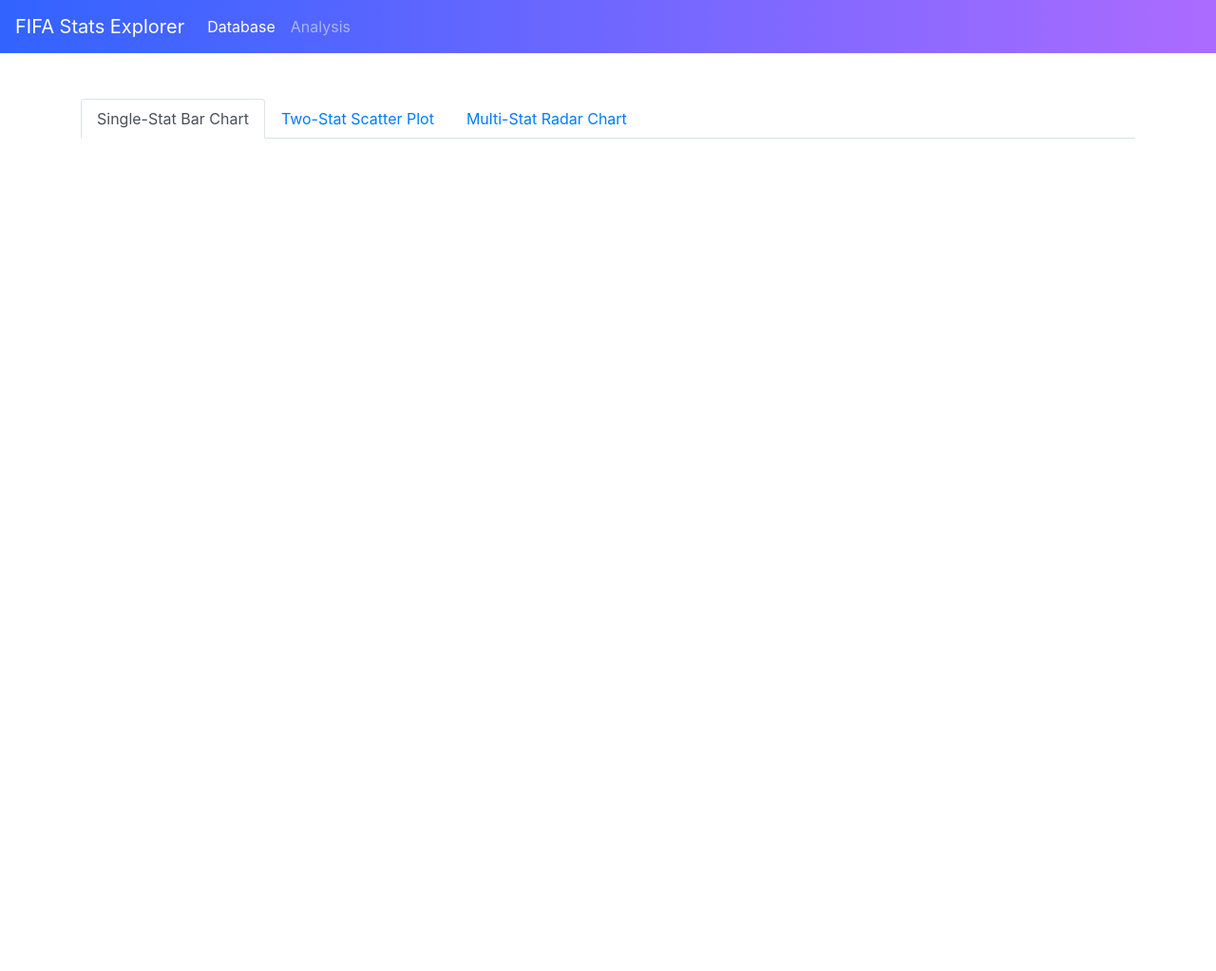
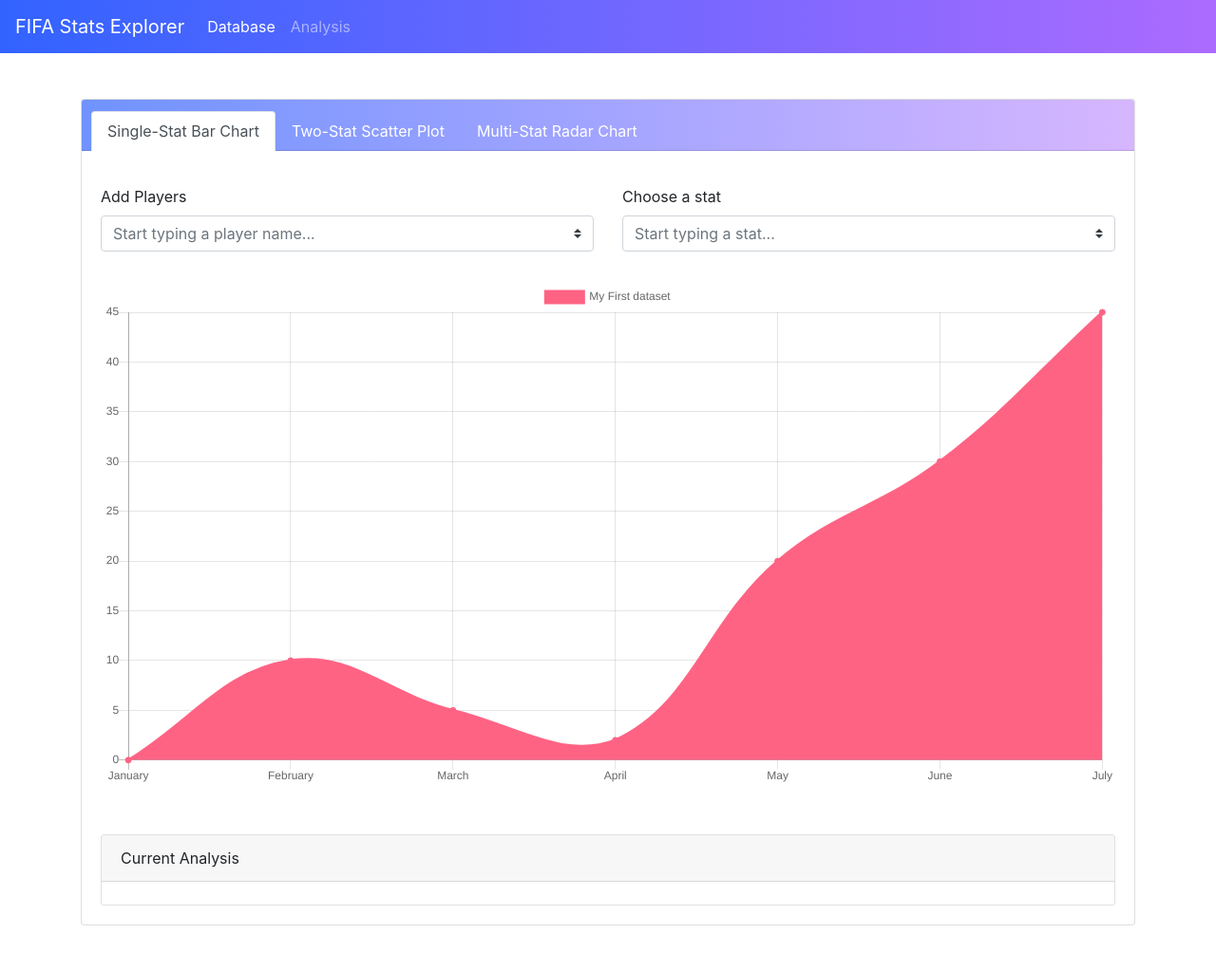
Before and after one commit to lukedavoli/FIFA_Stats_Explorer, a Flask app: page /analysis in a window 1280 px wide. Shown: the whole page at 95% size. Before the commit the page ends 146 px from the top, so only its background shows below. Run offline with Flask 2, Linux system fonts and the light colour scheme; a map, chart or similar area stays blank; some libraries are stand-ins or nearby versions.

Commit message:
Reformatted bar chart container, getting players by id

```diff
--- a/FSE/fse/routes.py
+++ b/FSE/fse/routes.py
@@ -6,7 +6,6 @@ import traceback
 from fse import app
 from fse import dao
 from fse.scrape_fw import scrape_player
-
 
 ##########################
 #### FRONT-END ROUTES ####
@@ -59,10 +58,28 @@ def add_player():
     return response
 
 
+"""Endpoint for getting players from the database by name
+
+Returns:
+    JSON: Resturns a JSON object with short summary info on all players
+    with a name like the search term
+"""
 @app.route('/players/name/<string:name>', methods=['GET'])
-def get_players_byname(name):
-    players = dao.get_players_byname(name)
+def get_players_by_name(name):
+    players = dao.get_players_by_name(name)
     response_data = json.dumps(players)
-    status = 200
-    response = Response(response_data, status=status, mimetype='application/json')
+    response = Response(response_data, status=200, mimetype='application/json')
     return response
+
+
+"""Endpoint for getting a player by their id
+
+Returns:
+    JSON: Returns the player as a JSON object
+"""
+@app.route('/players/id/<player_id>', methods=['GET'])
+def get_player_by_id(player_id):
+    player = dao.get_player_by_id(player_id)
+    response_data = json.dumps(player)
+    response = Response(response_data, status=200, mimetype='application/json')
+    return response
--- a/FSE/fse/static/css/main.css
+++ b/FSE/fse/static/css/main.css
@@ -11,6 +11,10 @@
     background: linear-gradient(90deg, rgba(112,147,255,1) 0%, rgba(214,182,255,1) 100%);
 }
 
+.listgroup-header{
+    background: rgba(0,0,0,.03)
+}
+
 .navbar {
     background: rgb(50,99,255);
     background: linear-gradient(90deg, rgba(50,99,255,1) 0%, rgba(172,107,255,1) 100%);
@@ -20,8 +24,16 @@
     width: 50%
 }
 
-.card{
+.nav-link {
+    color: white;
+}
 
+.nav-link:hover {
+    color: white;
+}
+
+select{
+    size: '8';
 }
 
 /***********************************
@@ -42,3 +54,5 @@
 .complete {
     color: #00c40a;
 }
+
+/************************/
--- /dev/null
+++ b/FSE/fse/static/js/analysis/app.js
@@ -0,0 +1,36 @@
+const ui = new UI;
+const requests = new Requests;
+
+/*********************************
+ - Search the database for players
+ - Add player to current analysis
+ *********************************/
+const dbSearchField = document.getElementById('addPlayersSearch')
+
+dbSearchField.addEventListener('keyup', (e) => {
+    const searchTerm = dbSearchField.value;
+    if(searchTerm && searchTerm.trim().length){
+        requests.getPlayersByName(searchTerm).then(data => {
+            ui.updatePlayerOptions(data);
+        });
+    }else{
+        ui.emptyPlayerOptions();
+    }
+});
+
+dbSearchField.addEventListener('select', (e) => {
+    const playerId = dbSearchField.value;
+    ui.clearField(dbSearchField);
+    requests.getPlayerById(playerId).then(data => {
+        addPlayerToSS("bar", data);
+        ui.updateBarChartPlayers();
+    })
+});
+
+function addPlayerToSS(chart, data){
+    let existingPlayers = JSON.parse(sessionStorage.getItem(`${chart}ChartPlayers`));
+    if(existingPlayers == null) existingPlayers = [];
+    // Save allEntries back to local storage
+    existingPlayers.push(data);
+    sessionStorage.setItem(`${chart}ChartPlayers`, JSON.stringify(existingPlayers));
+}
--- /dev/null
+++ b/FSE/fse/static/js/analysis/charts.js
@@ -0,0 +1,19 @@
+var ctx = document.getElementById('barChart').getContext('2d');
+var chart = new Chart(ctx, {
+    // The type of chart we want to create
+    type: 'line',
+
+    // The data for our dataset
+    data: {
+        labels: ['January', 'February', 'March', 'April', 'May', 'June', 'July'],
+        datasets: [{
+            label: 'My First dataset',
+            backgroundColor: 'rgb(255, 99, 132)',
+            borderColor: 'rgb(255, 99, 132)',
+            data: [0, 10, 5, 2, 20, 30, 45]
+        }]
+    },
+
+    // Configuration options go here
+    options: {}
+});
--- /dev/null
+++ b/FSE/fse/static/js/analysis/ui.js
@@ -0,0 +1,32 @@
+class UI{
+    constructor(){
+        this.dlPlayers = document.getElementById('players-list');
+        this.barChartPlayers = document.getElementById('barChartPlayers')
+    }
+
+    updatePlayerOptions(players){
+
+        this.dlPlayers.innerHTML = "";
+        players.forEach((player) => {
+            this.dlPlayers.innerHTML +=
+                `<option value="${player.id}">${player.type} ${player.name} (${player.rating})</option>`
+        });
+    }
+
+    emptyPlayerOptions(){
+        this.dlPlayers.innerHTML = "";
+    }
+
+    clearField(field){
+        field.value = "";
+    }
+
+    updateBarChartPlayers(){
+        let players = JSON.parse(sessionStorage.getItem('barChartPlayers'));
+        this.barChartPlayers.innerHTML = "";
+        players.forEach((player) => {
+            this.barChartPlayers.innerHTML +=
+                `<li class="list-group-item">${player.info.knownas} (${player.info.rating})</li>`
+        });
+    }
+}
--- a/FSE/fse/static/js/app.js
+++ b/FSE/fse/static/js/index/app.js
@@ -36,7 +36,7 @@ const dbSearchField = document.getElementById('dbSearch')
 dbSearchField.addEventListener('keyup', (e) => {
     const searchTerm = dbSearchField.value;
     if(searchTerm && searchTerm.trim().length){
-        requests.searchPlayers(searchTerm).then(data => {
+        requests.getPlayersByName(searchTerm).then(data => {
             ui.updatePlayersTable(data);
         });
     }
--- a/FSE/fse/static/js/requests.js
+++ b/FSE/fse/static/js/requests.js
@@ -20,9 +20,18 @@ class Requests{
      * match the search time on each keystroke, *
      * update the table appropriately           *
      ********************************************/
-    async searchPlayers(searchTerm){
+    async getPlayersByName(searchTerm){
         const response = await fetch(`http://localhost:8000/players/name/${searchTerm}`);
         const response_data = await response.json();
         return response_data;
     }
+
+    /********************
+     * GET player by id *
+     ********************/
+    async getPlayerById(id){
+        const response = await fetch(`http://localhost:8000/players/id/${id}`);
+        const response_data = await response.json();
+        return response_data;
+    }
 }
--- a/FSE/fse/templates/analysis.html
+++ b/FSE/fse/templates/analysis.html
@@ -7,18 +7,97 @@
 {% block body %}
 <div class="mt-5 mb-5 row">
     <div class="col">
-        <ul class="nav nav-tabs">
-            <li class="nav-item"><a class="nav-link active" href="#">Single-Stat Bar Chart</a></li>
-            <li class="nav-item"><a class="nav-link" href="#" >Two-Stat Scatter Plot</a></li>
-            <li class="nav-item"><a class="nav-link" href="#">Multi-Stat Radar Chart</a></li>
-        </ul>
+        <div class="card">
+            <div class="card-header">
+                <ul class="nav nav-tabs card-header-tabs">
+                    <li class="nav-item"><a class="nav-link active" href="#">Single-Stat Bar Chart</a></li>
+                    <li class="nav-item"><a class="nav-link" href="#" >Two-Stat Scatter Plot</a></li>
+                    <li class="nav-item"><a class="nav-link" href="#">Multi-Stat Radar Chart</a></li>
+                </ul>
+            </div>
+            <div class="card-body">
+                <div class="row mt-3 mb-3">
+                    <div class="col-6">
+                        <div class="form-group">
+                            <label for="stat-select-bar">Add Players</label>
+                            <input list="players-list" placeholder="Start typing a player name..." class="form-control custom-select" id="addPlayersSearch">
+                            <datalist id="players-list">
+                            </datalist>
+                        </div>
+                    </div>
+                    <div class="col-6">
+                        <div class="form-group">
+                            <label for="stat-select-bar">Choose a stat</label>
+                            <input id="chosen-stat-bar" placeholder="Start typing a stat..." list="stats-list-bar" class="form-control custom-select">
+                            <datalist id="stats-list-bar">
+                                <option value="DEF">DEFENCE</option>>
+                                <option>DRIBBLING</option>
+                                <option>PACE</option>
+                                <option>PASSING</option>
+                                <option>PHYSICAL</option>
+                                <option>SHOOTING</option>
+                                <option>Acceleration</option>
+                                <option>Aggression</option>
+                                <option>Agility</option>
+                                <option>Balance</option>
+                                <option>Ball Control</option>
+                                <option>Composure</option>
+                                <option>Curve</option>
+                                <option>Crossing</option>
+                                <option>Curve</option>
+                                <option>Defensive Awareness</option>
+                                <option>Dribbling</option>
+                                <option>Finishing</option>
+                                <option>Free Kick Accuracy</option>
+                                <option>Heading Accuracy</option>
+                                <option>Interceptions</option>
+                                <option>Jumping</option>
+                                <option>Long Passing</option>
+                                <option>Long Shots</option>
+                                <option>Penalties</option>
+                                <option>Positioning</option>
+                                <option>Reactions</option>
+                                <option>Short Passing</option>
+                                <option>Shot Power</option>
+                                <option>Slide tackle</option>
+                                <option>Sprint Speed</option>
+                                <option>Stamina</option>
+                                <option>Standing Tackle</option>
+                                <option>Strength</option>
+                                <option>Vision</option>
+                                <option>Volleys</option>
+                            </datalist>
+                        </div>
+                    </div>
+                </div>
+                <div class="row">
+                    <div class="col">
+                        <div id="barChartContainer">
+                            <canvas id="barChart"></canvas>
+                        </div>
+                    </div>
+                </div>
+                <div class="row mt-5">
+                    <div class="col">
+                        <div class="card">
+                            <div class="card-header listgroup-header">
+                                Current Analysis
+                            </div>
+                            <ul id="barChartPlayers" class="list-group list-group-flush">
+                                <li class="list-group-item"></li>
+                            </ul>
+                        </div>
+                    </div>
+                </div>
+            </div>
+        </div>
     </div>
 </div>
-<div class="mt-5 mb-5 row">
-    <div class="col">
-        <canvas id="chart"></canvas>
-    </div>
-</div>
+
 <!-- Javascript -->
 <script src="https://cdn.jsdelivr.net/npm/chart.js@2.8.0"></script>
+<script type="text/javascript" src="{{ url_for('static', filename='js/analysis/charts.js') }}"></script>
+<script type="text/javascript" src="{{ url_for('static', filename='js/requests.js') }}"></script>
+<script type="text/javascript" src="{{ url_for('static', filename='js/analysis/ui.js') }}"></script>
+<script type="text/javascript" src="{{ url_for('static', filename='js/analysis/app.js') }}"></script>
 {% endblock %}
--- a/FSE/fse/templates/base.html
+++ b/FSE/fse/templates/base.html
@@ -32,9 +32,5 @@
     <script src="https://code.jquery.com/jquery-3.3.1.slim.min.js" integrity="sha384-q8i/X+965DzO0rT7abK41JStQIAqVgRVzpbzo5smXKp4YfRvH+8abtTE1Pi6jizo" crossorigin="anonymous"></script>
     <script src="https://cdnjs.cloudflare.com/ajax/libs/popper.js/1.14.7/umd/popper.min.js" integrity="sha384-UO2eT0CpHqdSJQ6hJty5KVphtPhzWj9WO1clHTMGa3JDZwrnQq4sF86dIHNDz0W1" crossorigin="anonymous"></script>
     <script src="https://stackpath.bootstrapcdn.com/bootstrap/4.3.1/js/bootstrap.min.js" integrity="sha384-JjSmVgyd0p3pXB1rRibZUAYoIIy6OrQ6VrjIEaFf/nJGzIxFDsf4x0xIM+B07jRM" crossorigin="anonymous"></script>
-    <!-- My Javascript -->
-    <script type="text/javascript" src="{{ url_for('static', filename='js/requests.js') }}"></script>
-    <script type="text/javascript" src="{{ url_for('static', filename='js/ui.js') }}"></script>
-    <script type="text/javascript" src="{{ url_for('static', filename='js/app.js') }}"></script>
-</body>
+  </body>
 </html>
--- a/FSE/fse/templates/index.html
+++ b/FSE/fse/templates/index.html
@@ -61,4 +61,8 @@
         </div>
     </div>
 </div>
+
+<script type="text/javascript" src="{{ url_for('static', filename='js/requests.js') }}"></script>
+<script type="text/javascript" src="{{ url_for('static', filename='js/index/ui.js') }}"></script>
+<script type="text/javascript" src="{{ url_for('static', filename='js/index/app.js') }}"></script>
 {% endblock %}
```
Also changed, not shown: FSE/fse/dao.py (+40 -22 lines), FSE/fse/static/js/index/ui.js (renamed from FSE/fse/static/js/ui.js), 2 other files.
